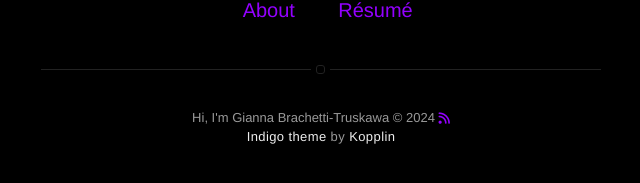
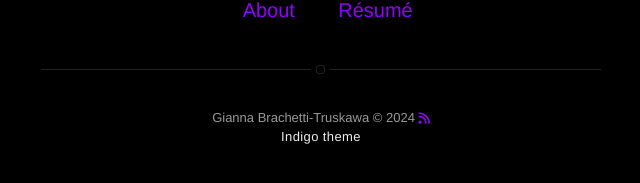
Before and after one commit to tentaclequing/tentaclequing.github.io, a Jekyll site: the page built from index.html, in a window 1280 px wide. Shown: the part 540-723 px from the top of the page, without its empty margins (319-959 px from the left). Built offline with Jekyll 4.4.1, drawn with Linux system fonts in a browser that asks for light colours; nearby versions of some CDN libraries.

Commit message:
Update footer.html

```diff
--- a/_includes/footer.html
+++ b/_includes/footer.html
@@ -1,5 +1,5 @@
 <footer class="footer-main">
-    {{ site.title }} © {{ site.time | date: '%Y' }}
+    Gianna Brachetti-Truskawa © {{ site.time | date: '%Y' }}
 
     <a class="link" href="{{ site.url }}/feed.xml" target="_blank" alt="anchor link to rss feed" aria-label="anchor link to rss feed">
         <i class="fa-solid fa-rss"></i>
@@ -7,7 +7,5 @@
 
     <p class="extra">
         <a class="link" href="https://github.com/sergiokopplin/indigo">Indigo theme</a>
-        by
-        <a class="link" href="https://github.com/sergiokopplin/indigo">Kopplin</a>
     </p>
 </footer>
```
